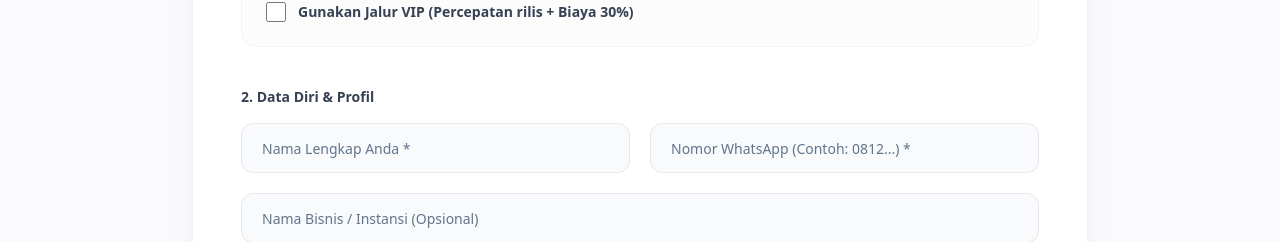
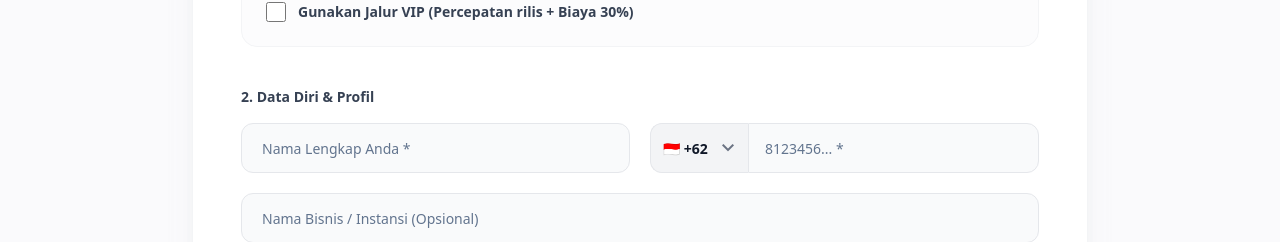
Before and after one commit to revtech-id/revtech-website, a Next.js app in the folder apps/frontend/: page /kontak in a window 1280 px wide. Shown: the part 839-1081 px from the top of the page. Built offline with nearby package versions, Linux system fonts and the light colour scheme.

Commit message:
feat: add country code prefix dropdown to whatsapp input

```diff
--- a/apps/frontend/components/kontak/KontakForm.tsx
+++ b/apps/frontend/components/kontak/KontakForm.tsx
@@ -242,12 +242,26 @@ export default function KontakForm() {
                         </div>
 
                         <div>
-                            <Input
-                                type="tel"
-                                {...register("whatsapp")}
-                                className="bg-gray-50 text-gray-900 border-gray-200 focus-visible:ring-gray-900 py-6 px-5"
-                                placeholder="Nomor WhatsApp (Contoh: 0812...) *"
-                            />
+                            <div className="flex">
+                                <div className="relative flex">
+                                    <select
+                                        className="bg-gray-100 border border-gray-200 border-r-0 rounded-l-xl text-gray-900 font-bold pl-3 pr-8 focus:ring-2 focus:ring-gray-900 outline-none cursor-pointer appearance-none text-[14px]"
+                                        defaultValue="+62"
+                                    >
+                                        <option value="+62">🇮🇩 +62</option>
+                                        <option value="+60">🇲🇾 +60</option>
+                                        <option value="+65">🇸🇬 +65</option>
+                                        <option value="+673">🇧🇳 +673</option>
+                                    </select>
+                                    <span className="absolute right-2 top-1/2 -translate-y-1/2 material-symbols-outlined text-[18px] text-gray-500 pointer-events-none z-10">expand_more</span>
+                                </div>
+                                <Input
+                                    type="tel"
+                                    {...register("whatsapp")}
+                                    className="flex-1 bg-gray-50 text-gray-900 border-gray-200 focus-visible:ring-gray-900 py-6 px-4 rounded-l-none"
+                                    placeholder="8123456... *"
+                                />
+                            </div>
                             {errors.whatsapp && <p className="text-red-500 text-sm mt-1 font-medium">{errors.whatsapp.message}</p>}
                         </div>
 
```
